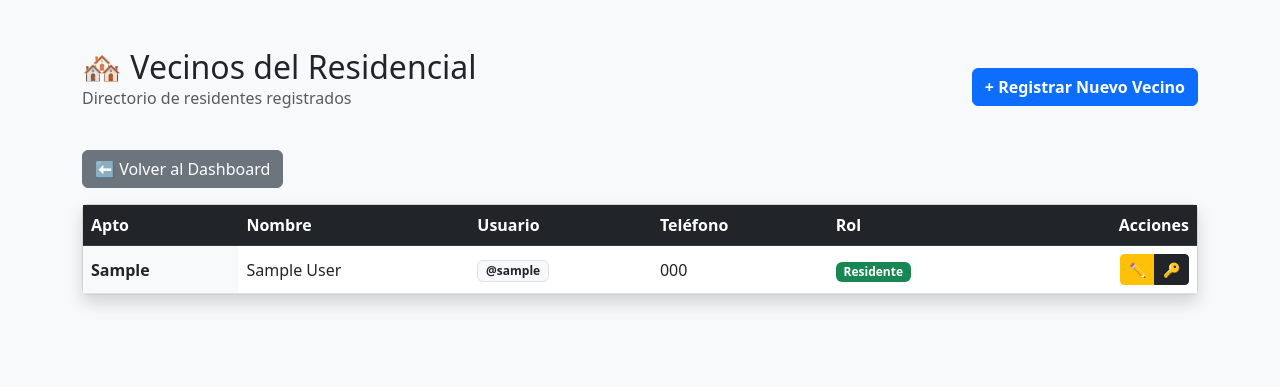
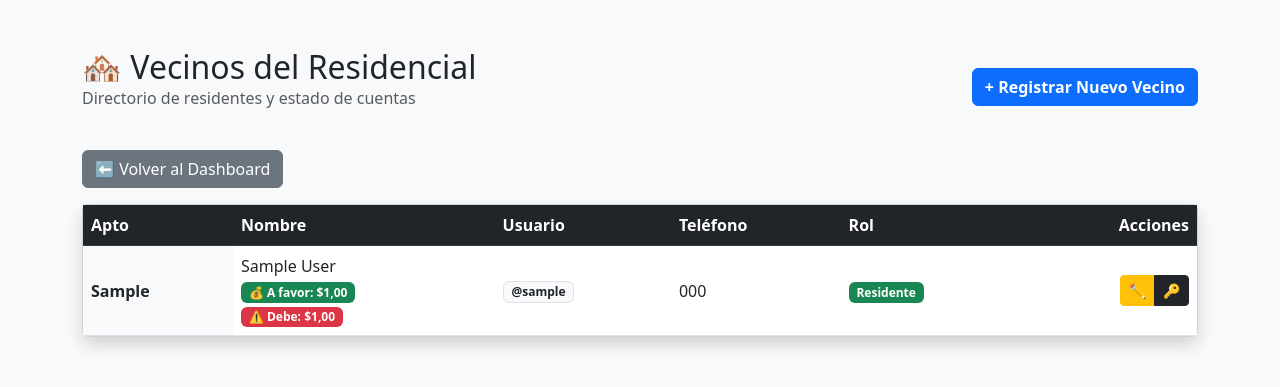
Before and after one commit to Jusetreynoso/saas-residencial, a Django app: page /vecinos/ in a window 1280 px wide. Shown: the top 387 px of the page. Run offline with Django 5.2, Linux system fonts and the light colour scheme; a user stored in the database is signed in; tables that the repository leaves empty hold one stand-in row (values such as "Sample post").

Commit message:
Corrigiendo visualizacion de deudas parciales y saldos

```diff
--- a/core/templates/core/lista_vecinos.html
+++ b/core/templates/core/lista_vecinos.html
@@ -11,7 +11,7 @@
     <div class="d-flex justify-content-between align-items-center mb-4">
         <div>
             <h2 class="mb-0">🏘️ Vecinos del Residencial</h2>
-            <p class="text-muted">Directorio de residentes registrados</p>
+            <p class="text-muted">Directorio de residentes y estado de cuentas</p>
         </div>
         <a href="{% url 'crear_vecino' %}" class="btn btn-primary fw-bold">
             + Registrar Nuevo Vecino
@@ -53,7 +53,25 @@
                                     <span class="badge bg-secondary">Sin Apto</span>
                                 {% endif %}
                             </td>
-                            <td>{{ vecino.first_name }} {{ vecino.last_name }}</td>
+
+                            <td>
+                                {{ vecino.first_name }} {{ vecino.last_name }}
+
+                                {% if vecino.saldo_a_favor > 0 %}
+                                    <br>
+                                    <span class="badge bg-success text-white mt-1">
+                                        💰 A favor: ${{ vecino.saldo_a_favor }}
+                                    </span>
+                                {% endif %}
+
+                                {% if vecino.deuda_calculada > 0 %}
+                                    <br>
+                                    <span class="badge bg-danger text-white mt-1">
+                                        ⚠️ Debe: ${{ vecino.deuda_calculada }}
+                                    </span>
+                                {% endif %}
+                            </td>
+
                             <td>
                                 <span class="badge bg-light text-dark border">@{{ vecino.username }}</span>
                             </td>
--- a/core/views.py
+++ b/core/views.py
@@ -63,7 +63,10 @@ def dashboard(request):
         # MÓDULO DE FINANZAS
         mis_facturas = Factura.objects.filter(usuario=user).order_by('-fecha_emision')
         context['mis_facturas'] = mis_facturas
-        context['total_pendiente'] = sum(f.monto for f in mis_facturas if f.estado == 'PENDIENTE')
+        context['total_pendiente'] = sum(
+            (f.saldo_pendiente if f.saldo_pendiente is not None else f.monto)
+            for f in mis_facturas if f.estado == 'PENDIENTE'
+        )
 
     else:
         context['mensaje'] = "Usuario sin residencial asignado."
@@ -497,13 +500,29 @@ def ver_recibo(request, factura_id):
 
 
 # --- GESTIÓN DE VECINOS ---
+# En core/views.py
+
 @login_required
 def lista_vecinos(request):
     if request.user.rol not in ['ADMIN_RESIDENCIAL', 'SUPERADMIN']:
         return redirect('dashboard')
 
-    # Buscamos usuarios que pertenezcan a este residencial
     vecinos = Usuario.objects.filter(residencial=request.user.residencial).order_by('apartamento__numero')
+
+    # --- LÓGICA NUEVA: CALCULAR DEUDA POR VECINO ---
+    for vecino in vecinos:
+        # Buscamos sus facturas pendientes
+        deudas = Factura.objects.filter(usuario=vecino, estado='PENDIENTE')
+
+        # Sumamos: Si tiene saldo_pendiente usamos eso, si no, usamos el monto total
+        total_deuda = sum(
+            (f.saldo_pendiente if f.saldo_pendiente is not None else f.monto)
+            for f in deudas
+        )
+
+        # "Pegamos" este dato temporalmente al vecino para usarlo en el HTML
+        vecino.deuda_calculada = total_deuda
+    # -----------------------------------------------
 
     return render(request, 'core/lista_vecinos.html', {'vecinos': vecinos})
 
```
Also changed, not shown: core/templates/core/dashboard.html (+25 -3 lines).
